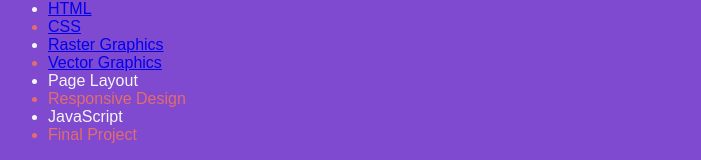
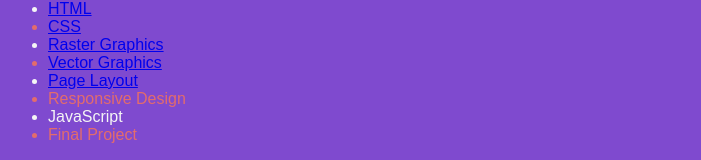
Before and after one commit to Julius-PC/site, a plain HTML site: page index.html in a window 1280 px wide. Shown: the part 246-406 px from the top of the page, without its empty margins (0-701 px from the left). Drawn offline with Linux system fonts and the light colour scheme.

Commit message:
Update index.html

```diff
--- a/index.html
+++ b/index.html
@@ -23,7 +23,7 @@
       <li class="even"><a href="https://julius-pc.github.io/me">CSS</a></li>
       <li><a href="raster-graphics/index.html">Raster Graphics</a></li>
       <li class="even"><a href="me/index.html">Vector Graphics</a></li>
-      <li>Page Layout</li>
+      <li><a href="page-layout/index.html">Page Layout</a></li>
       <li class="even">Responsive Design</li>
       <li>JavaScript</li>
       <li class="even">Final Project</li>
```
